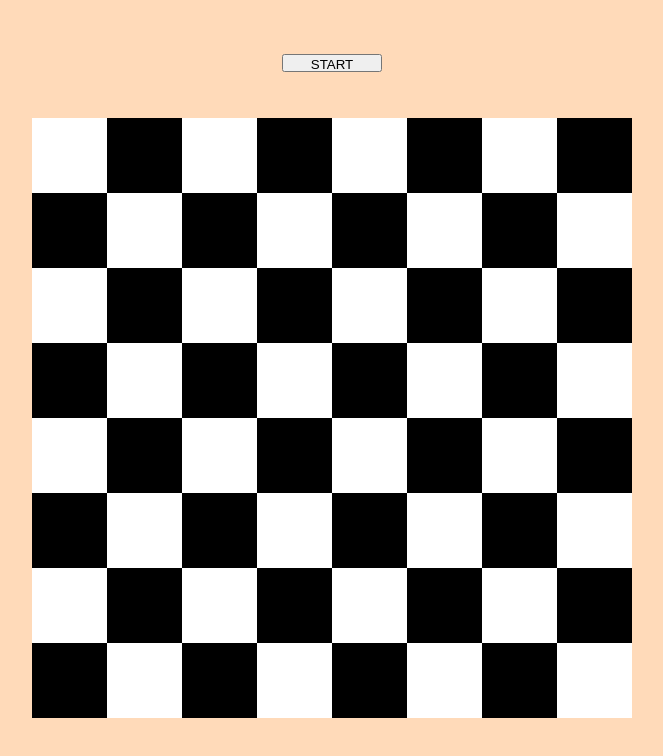
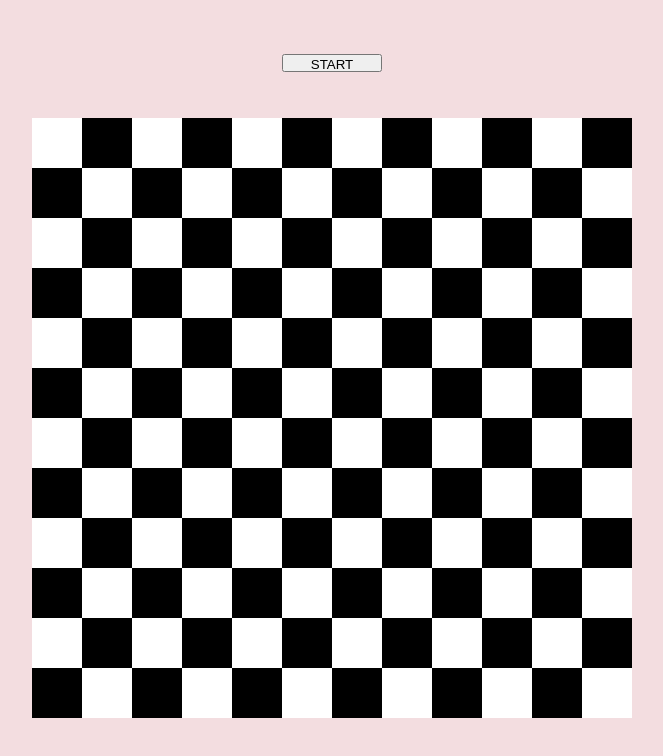
Before and after one commit to amandaenglund/magic-board, a plain HTML site: page index.html in a window 1280 px wide. Both pictures are taken after a click on the button "START". Shown: the whole page, without its empty margins (308-971 px from the left). Drawn offline with Linux system fonts and the light colour scheme.

Commit message:
Chess board moving inwords

```diff
--- a/index.html
+++ b/index.html
@@ -8,7 +8,7 @@
     <style>
 
         body {
-            background-color: peachpuff;
+            background-color: rgb(243, 221, 224);
         }
 
         .button {
@@ -26,8 +26,8 @@
 
         #content {
             display: flex;
-            flex-direction: row;
             justify-content: center;
+            width: 100%;
 
         }
 
@@ -46,10 +46,8 @@
         }
 
         .board .row .square {
-            min-width: 50px;
+            flex-basis: auto;
             flex-grow: 1;
-            flex-basis: auto;
-
         }
 
     </style>
@@ -60,7 +58,7 @@
 
     <div class="button">
 
-    <button>START</button>
+    <button onclick="startProgram()">START</button>
 
     </div>
 
@@ -70,15 +68,47 @@
         var nrOfSquares = 8;
         var contentDiv = document.getElementById('content');
 
-        var board = document.createElement('div');
-        board.className = 'board';
+        function startProgram() {
+            setInterval(function() {
+                createBoard();
+                nrOfSquares++;
+            }, 500);
 
+        }
 
-        for (var y = 0; y < nrOfSquares; y++) {
-            var row = addRowToBoard();
+        createBoard();
+
+        function createBoard() {
+            var board = document.createElement('div');
+            board.className = 'board';
+
+            for (var y = 0; y < nrOfSquares; y++) {
+            var row = addRowToBoard(board);
 
             for (var x = 0; x < nrOfSquares; x++) {
-                var square = document.createElement('div');
+                addSquareToRow(x, y, row);
+            }
+        }
+
+        /* Last thing to do is add board to contentDiv (performance) bra för prestanda och snabbar upp sidan. alla uppdateringar i html ritas om och det tar lång tid */
+        contentDiv.innerHTML='';
+        contentDiv.appendChild(board);
+
+        }
+
+        function addRowToBoard(board) {
+            /* Create row */
+            var row = document.createElement('div');
+            row.className = 'row';
+
+            /* Add the row to the board */
+            board.appendChild(row);
+            return row;
+
+        }
+
+        function addSquareToRow(x, y, row) {
+            var square = document.createElement('div');
                 square.className = 'square';
 
                 /* Set background */
@@ -89,22 +119,6 @@
             }
             row.appendChild(square);
 
-            }
-        }
-
-        /* Last thing to do is add board to contentDiv (performance) bra för prestanda och snabbar upp sidan. alla uppdateringar i html ritas om och det tar lång tid */
-        contentDiv.appendChild(board);
-
-
-        function addRowToBoard() {
-            /* Create row */
-            var row = document.createElement('div');
-            row.className = 'row';
-
-            /* Add the row to the board */
-            board.appendChild(row);
-            return row;
-
         }
 
 
```
